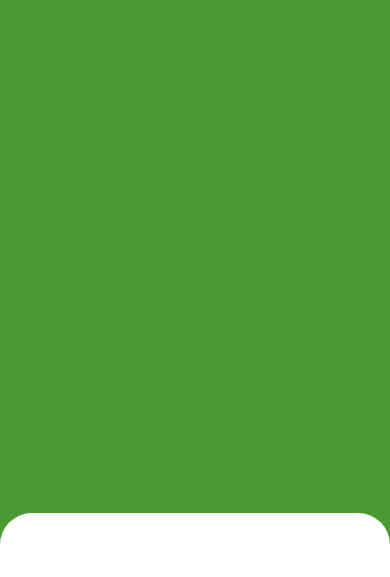
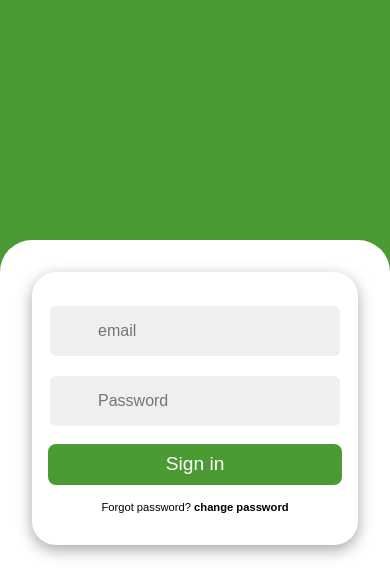
Before and after one commit to HajarHamdaoui/incidents_management_system_OCP, a PHP site: page / in a window 390 px wide. Shown: the part 783-1360 px from the top of the page. Run offline with PHP 8.4, Linux system fonts and the light colour scheme.

Commit message:
new features

```diff
--- a/css/userlogin.css
+++ b/css/userlogin.css
@@ -291,10 +291,4 @@ body {
         margin: .5rem;
         font-size: 1.5rem;
     }
-    .form-wrapper
-    {
-        position:absolute;
-        top:20vh;
-    }
-
 }
```
